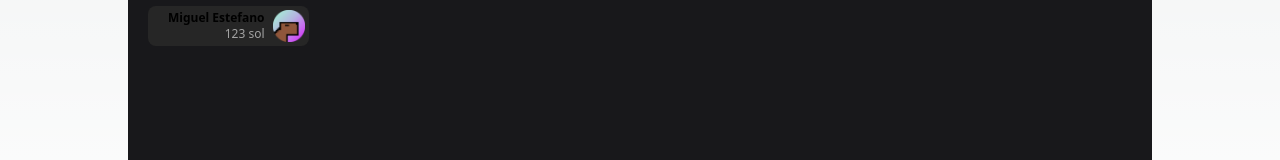
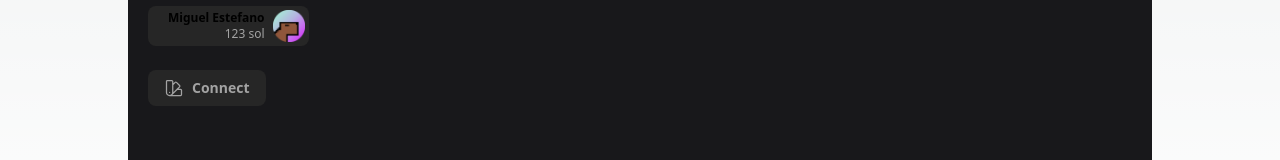
Before and after one commit to BastidaNicolas/comments-xyz-client, a Next.js app: page / in a window 1280 px wide. Shown: the part 1114-1274 px from the top of the page. Built offline with nearby package versions, Linux system fonts and the light colour scheme.

Commit message:
connectButton added

```diff
--- a/src/app/page.tsx
+++ b/src/app/page.tsx
@@ -6,6 +6,7 @@
 import Searchbar from "@/components/searchbar";
 import UserAbout from "@/components/userAbout";
 import UserMenu from "@/components/userMenu";
+import ConnectButton from "@/components/connectButton";
 
 const inter = Inter({ subsets: ["latin"] });
 
@@ -46,6 +47,8 @@
       <div className="relative bg-zinc-900 py-3 px-5 my-2 rounded min-h-[16rem]">
         <h2 className="text-xl font-bold border-b-2 mb-5">User menu</h2>
         <UserMenu/>
+        <br/>
+        <ConnectButton/>
       </div>
     </div>
   );
--- /dev/null
+++ b/src/components/connectButton.tsx
@@ -0,0 +1,23 @@
+export default function ConnectButton() {
+  return (
+    <button className="absolute bottom-16 right-5 md:left-0 md:top-0 md:relative flex justify-center items-center truncate text-sm rounded-lg p-1 md:py-2 md:px-4 font-bold truncate bg-neutral-800 hover:bg-neutral-700 focus:bg-neutral-700 text-neutral-400 hover:text-neutral-50 focus:text-neutral-50">
+      <svg
+        xmlns="http://www.w3.org/2000/svg"
+        fill="none"
+        viewBox="0 0 24 24"
+        strokeWidth={1.5}
+        stroke="currentColor"
+        className="h-8 w-8 md:w-5 md:h-5 md:mr-2"
+      >
+        <path
+          strokeLinecap="round"
+          strokeLinejoin="round"
+          d="M4.098 19.902a3.75 3.75 0 005.304 0l6.401-6.402M6.75 21A3.75 3.75 0 013 17.25V4.125C3 3.504 3.504 3 4.125 3h5.25c.621 0 1.125.504 1.125 1.125v4.072M6.75 21a3.75 3.75 0 003.75-3.75V8.197M6.75 21h13.125c.621 0 1.125-.504 1.125-1.125v-5.25c0-.621-.504-1.125-1.125-1.125h-4.072M10.5 8.197l2.88-2.88c.438-.439 1.15-.439 1.59 0l3.712 3.713c.44.44.44 1.152 0 1.59l-2.879 2.88M6.75 17.25h.008v.008H6.75v-.008z"
+        />
+      </svg>
+      <div className="hidden md:block">
+        Connect
+      </div>
+    </button>
+  );
+}
```
